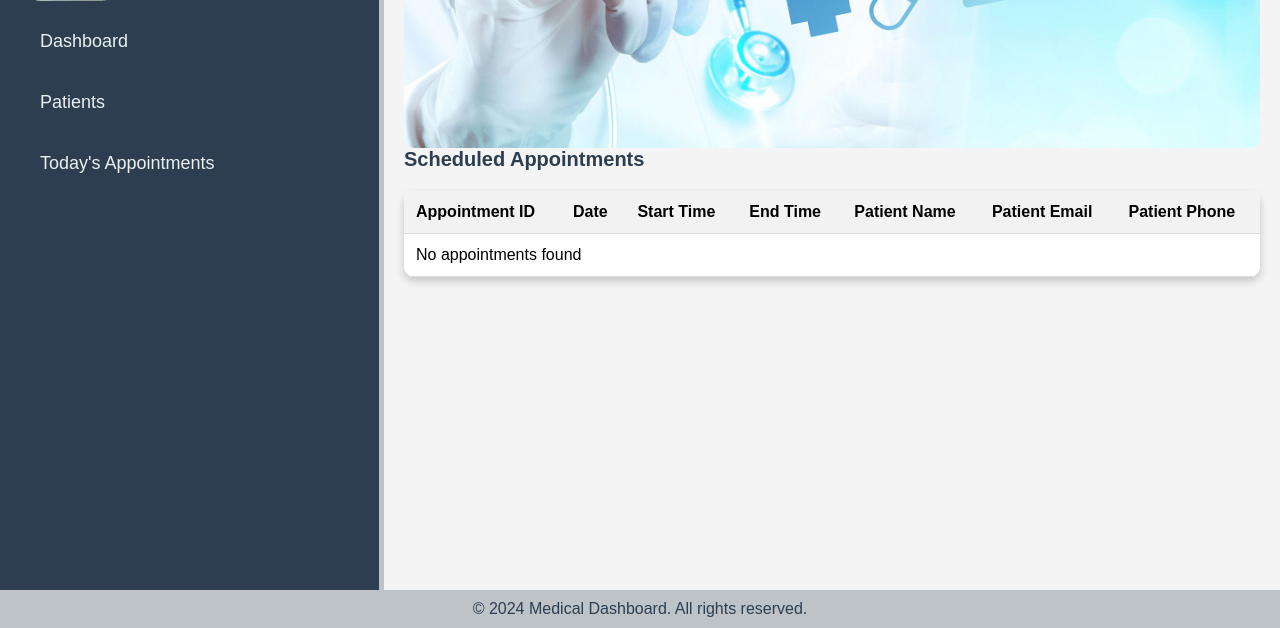
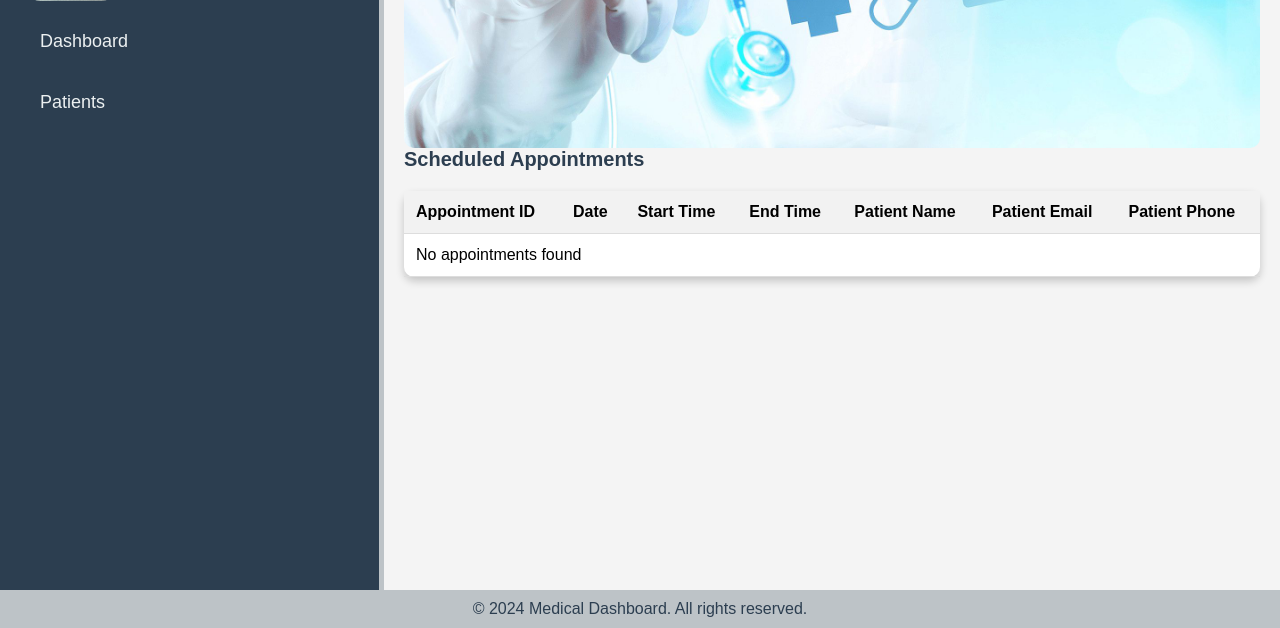
Before and after one commit to stenos516/Doctor-System-Booking, a PHP site: page /today_appointment.php in a window 1280 px wide. Shown: the part 172-800 px from the top of the page. Run offline with PHP 8.4, Linux system fonts and the light colour scheme; a user stored in the database is signed in; data comes from the database, SQL or seed files in the repository; data that the repository does not hold is empty.

Commit message:
Update today_appointment.php

```diff
--- a/today_appointment.php
+++ b/today_appointment.php
@@ -209,7 +209,7 @@ $appointments_result = $stmt->get_result();
         <ul>
         <li><a href="index.php"><i class="fas fa-user"></i> Dashboard</a></li>
             <li><a href="patients.php"><i class="fas fa-user"></i> Patients</a></li>
-            <li><a href="appointments_today.php"><i class="fas fa-calendar-day"></i> Today's Appointments</a></li>
+          <!--  <li><a href="appointments_today.php"><i class="fas fa-calendar-day"></i> Today's Appointments</a></li>  -->
         </ul>
       <!--  <a href="logout.php" class="logout-btn">Logout</a> -->
     </aside>
```
